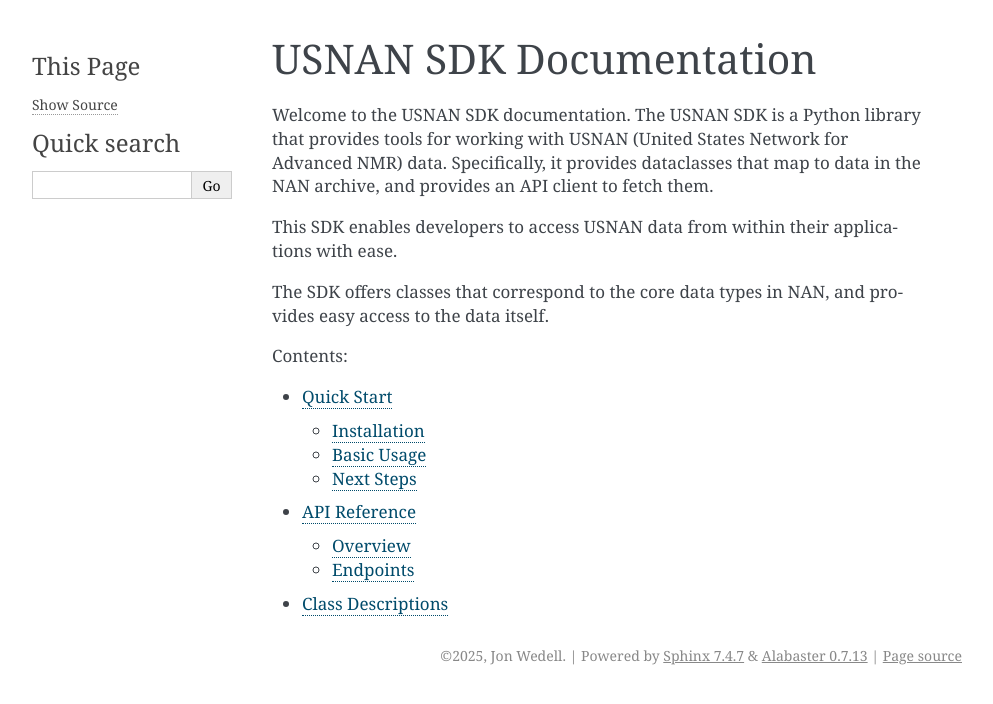
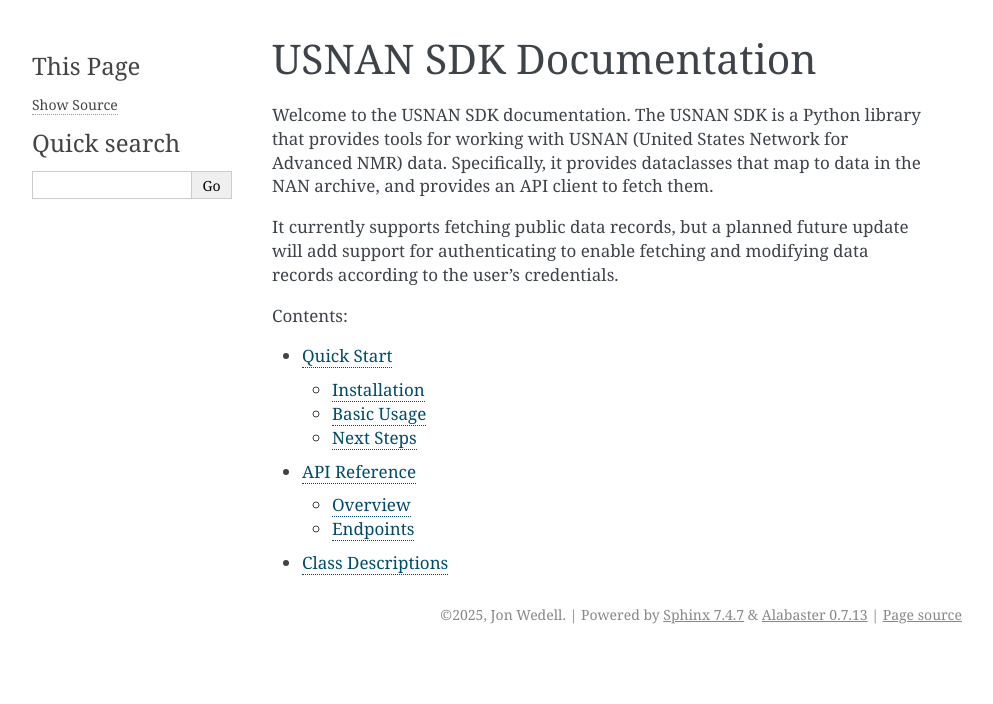
Before and after one commit to NanNMR/PythonSDK, a Sphinx documentation site: the page built from source/index.rst, in a window 1280 px wide. Shown: the top 704 px of the page, without its empty margins (148-1141 px from the left). Built offline with Sphinx 7.4.7, drawn with Linux system fonts in a browser that asks for light colours.

Commit message:
Minor documentation update

```diff
--- a/source/index.rst
+++ b/source/index.rst
@@ -6,10 +6,8 @@
 it provides dataclasses that map to data in the NAN archive, and provides an API client to
 fetch them.
 
-This SDK enables developers to access USNAN data from within their applications with ease.
-
-The SDK offers classes that correspond to the core data types in NAN, and provides easy
-access to the data itself.
+It currently supports fetching public data records, but a planned future update will add support
+for authenticating to enable fetching and modifying data records according to the user's credentials.
 
 .. toctree::
    :maxdepth: 2
```
